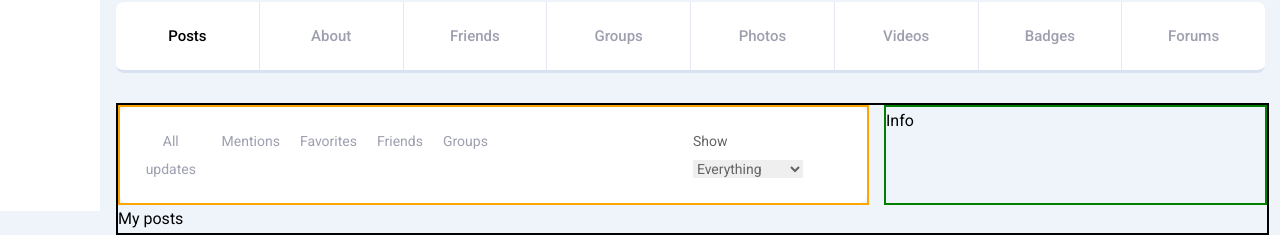
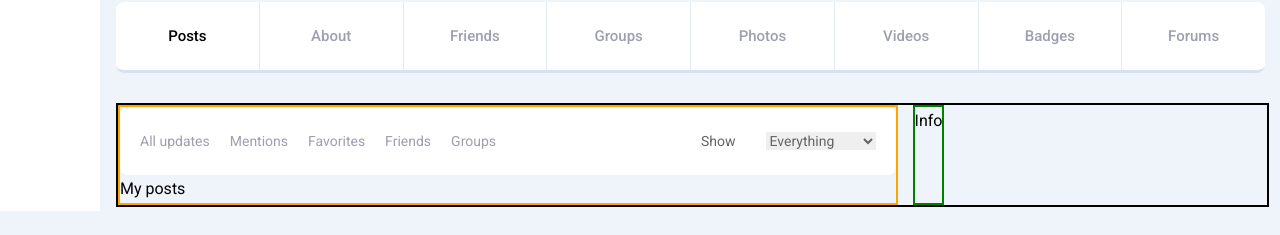
Before and after one commit to lamchatka/social_network, a React (Vite) app: page /posts in a window 1280 px wide. Shown: the part 589-824 px from the top of the page. After the commit the page ends 800 px from the top, so only its background shows below. Built offline with nearby package versions, Linux system fonts and the light colour scheme.

Commit message:
Profile > posts refactoring and added new component InfoSidebar

```diff
--- /dev/null
+++ b/src/components/Profile/UserFeed/InfoSidebar/InfoSidebar.jsx
@@ -0,0 +1,11 @@
+import styles from "./InfoSidebar.module.css";
+
+function InfoSidebar() {
+    return (
+        <div className={styles["info"]}>
+            Info
+        </div>
+    );
+}
+
+export default InfoSidebar;
--- /dev/null
+++ b/src/components/Profile/UserFeed/InfoSidebar/InfoSidebar.module.css
@@ -0,0 +1,3 @@
+.info {
+    border: 2px solid green;
+}
--- a/src/components/Profile/UserFeed/Filters/Filters.jsx
+++ b/src/components/Profile/UserFeed/MainContent/Filters/Filters.jsx
@@ -12,7 +12,6 @@ function Filters() {
   ];
 
   return (
-    <div className={styles["content"]}>
     <div className={styles["filters-list"]}>
       <ul className={styles["filters"]}>
         {filtersList.map((f) => (
@@ -21,7 +20,6 @@ function Filters() {
         <CustomSelect />
       </ul>
     </div>
-    </div>
   );
 }
 
--- a/src/components/Profile/UserFeed/Filters/Filters.module.css
+++ b/src/components/Profile/UserFeed/MainContent/Filters/Filters.module.css
@@ -1,8 +1,3 @@
-.content {
-    border: 2px solid orange;
-    margin-right: 15px;
-}
-
 .filters-list {
     border-radius: 8px;
     background-color: #fff;
--- /dev/null
+++ b/src/components/Profile/UserFeed/MainContent/MainContent.jsx
@@ -0,0 +1,14 @@
+import styles from "./MainContent.module.css";
+import UserPosts from "../../UserPosts/UserPosts";
+import Filters from "./Filters/Filters";
+
+function MainContent() {
+  return (
+    <div className={styles["content"]}>
+      <Filters />
+      <UserPosts />
+    </div>
+  );
+}
+
+export default MainContent;
--- /dev/null
+++ b/src/components/Profile/UserFeed/MainContent/MainContent.module.css
@@ -0,0 +1,4 @@
+.content {
+    border: 2px solid orange;
+    margin-right: 15px;
+}
--- a/src/components/Profile/UserFeed/UserFeed.jsx
+++ b/src/components/Profile/UserFeed/UserFeed.jsx
@@ -1,15 +1,13 @@
 import styles from "./UserFeed.module.css";
-import Filters from "./Filters/Filters";
-import UserPosts from "../UserPosts/UserPosts";
+import MainContent from "./MainContent/MainContent";
+import InfoSidebar from "./InfoSidebar/InfoSidebar";
 
 function UserFeed() {
   return (
     <div className={styles["myFeed"]}>
-      <Filters />
-      <div className={styles["info"]}>Info</div>
-      <UserPosts />
+      <MainContent />
+      <InfoSidebar />
     </div>
-
   );
 }
 
--- a/src/components/Profile/UserFeed/UserFeed.module.css
+++ b/src/components/Profile/UserFeed/UserFeed.module.css
@@ -1,14 +1,7 @@
-
 .myFeed {
     width: 100%;
     border: 2px solid black;
-    display: grid;
-    grid-template-columns: 2fr 1fr;
+    display: flex;
+    flex-wrap: wrap;
 
 }
-
-
-.info {
-    border: 2px solid green;
-
-}
```
Also changed, not shown: src/components/Profile/UserFeed/MainContent/Filters/CustomSelect/CustomSelect.jsx (renamed from src/components/Profile/UserFeed/Filters/CustomSelect/CustomSelect.jsx), src/components/Profile/UserFeed/MainContent/Filters/CustomSelect/CustomSelect.module.css (renamed from src/components/Profile/UserFeed/Filters/CustomSelect/CustomSelect.module.css), src/components/Profile/UserFeed/MainContent/Filters/Filter/Filter.jsx (renamed from src/components/Profile/UserFeed/Filters/Filter/Filter.jsx), src/components/Profile/UserFeed/MainContent/Filters/Filter/Filter.module.css (renamed from src/components/Profile/UserFeed/Filters/Filter/Filter.module.css). Lines whose indentation alone changed are shown as unchanged.
